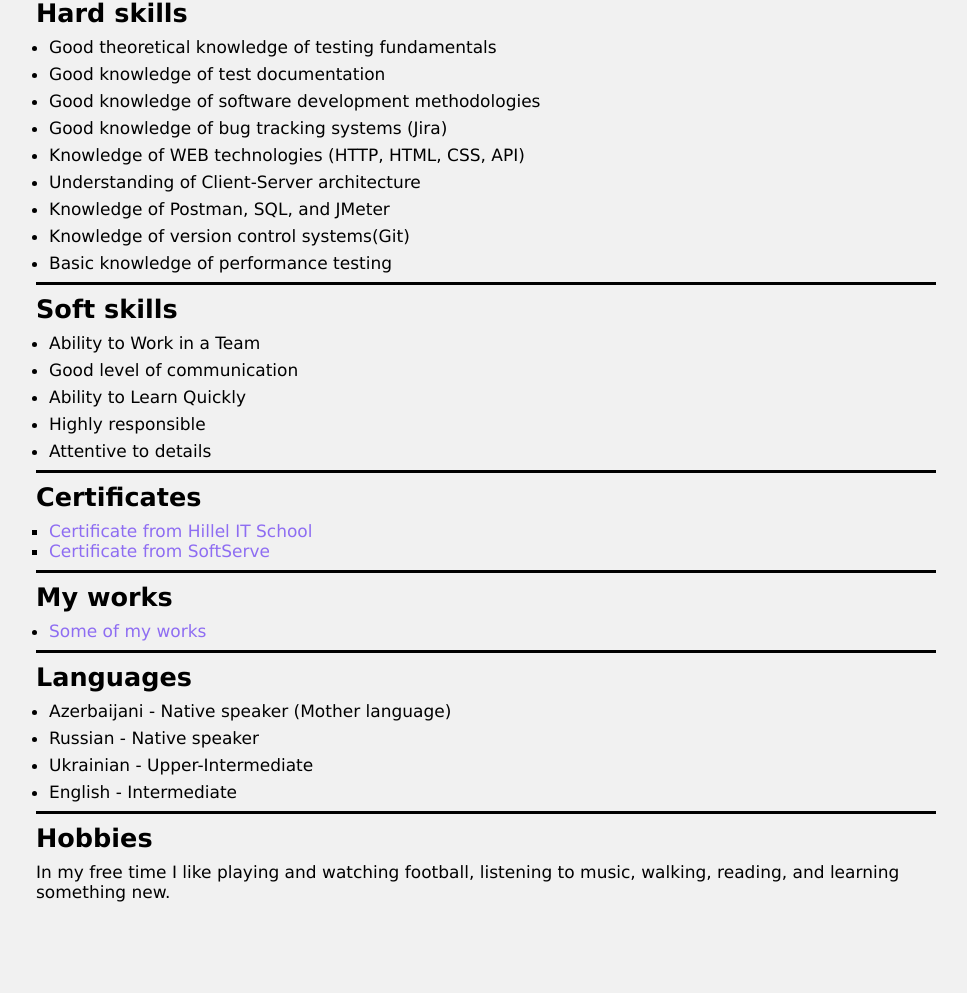
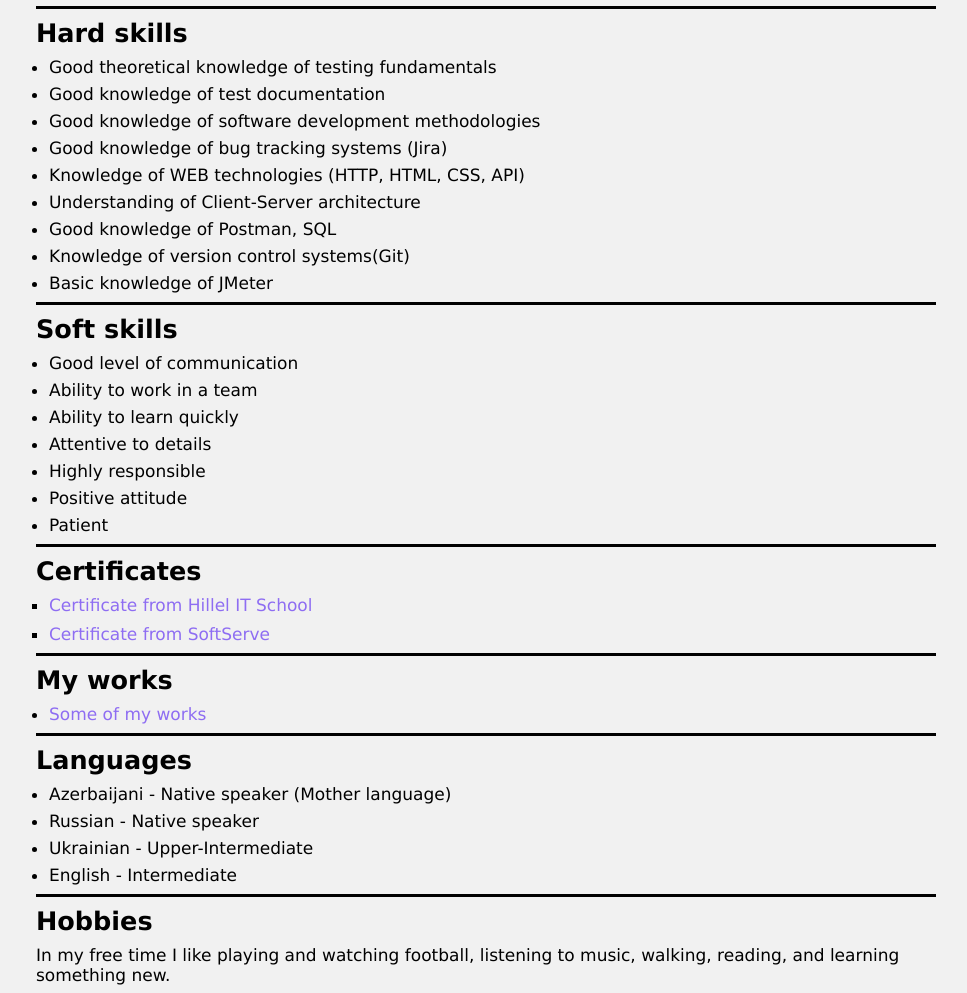
Before and after one commit to Rajab13/CV, a plain HTML site: page index.html in a window 1280 px wide. Shown: the part 838-1831 px from the top of the page, without its empty margins (154-1121 px from the left). Before the commit the page ends 1748 px from the top, so only its background shows below. Drawn offline with Linux system fonts and the light colour scheme.

Commit message:
Made some changes

```diff
--- a/index.html
+++ b/index.html
@@ -33,11 +33,13 @@
       <div class="aboutme">
         <h2>About me</h2>
         <p>
-          I am a Trainee QA Manual engineer, and I am 24 years old. I finished
-          a QA Manual course at Hillel IT School with excellent results, and now I
+          I am a Trainee QA Manual engineer, and I am 24 years old. I finished a
+          QA Manual course at Hillel IT School with excellent results, and now I
           am looking for my first job as a Trainee/Junior QA Manual engineer. I
           am really interested in becoming one of the good workers in the
-          software testing area, and I try my best to reach my goal.
+          software testing area, and I do my best to reach my goal. I like
+          working in a team and would be happy to be part of a team responsible
+          for quality and use my skills in that team.
         </p>
       </div>
 
@@ -87,26 +89,28 @@
         <li>Good knowledge of bug tracking systems (Jira)</li>
         <li>Knowledge of WEB technologies (HTTP, HTML, CSS, API)</li>
         <li>Understanding of Client-Server architecture</li>
-        <li>Knowledge of Postman, SQL, and JMeter</li>
+        <li>Good knowledge of Postman, SQL</li>
         <li>Knowledge of version control systems(Git)</li>
-        <li>Basic knowledge of performance testing</li>
+        <li>Basic knowledge of JMeter</li>
       </ul>
 
       <hr size="3" color="black" />
 
       <h2>Soft skills</h2>
       <ul class="skills">
-        <li>Ability to Work in a Team</li>
-        <li square>Good level of communication</li>
-        <li>Ability to Learn Quickly</li>
+        <li>Good level of communication</li>
+        <li>Ability to work in a team</li>
+        <li>Ability to learn quickly</li>
+        <li>Attentive to details</li>
         <li>Highly responsible</li>
-        <li>Attentive to details</li>
+        <li>Positive attitude</li>
+        <li>Patient</li>
       </ul>
 
       <hr size="3" color="black" />
 
       <h2>Certificates</h2>
-      <ul class="certificate">
+      <ul class="certificates">
         <li type="square">
           <a
             href="https://certificate.ithillel.ua/view/12930471"
@@ -128,7 +132,9 @@
       <h2>My works</h2>
       <ul>
         <li>
-          <a href="https://github.com/Rajab13/Portfolio" target="_blank"
+          <a
+            href="https://drive.google.com/drive/folders/1Q2jO62IcT0ABk2gWkfKLWwFwCkonkz_w"
+            target="_blank"
             >Some of my works</a
           >
         </li>
--- a/style.css
+++ b/style.css
@@ -72,7 +72,7 @@ a:hover {
 }
 
 .certificates li {
-  margin-bottom: 7px;
+  margin-bottom: 9px;
 }
 
 .languages li {
```
